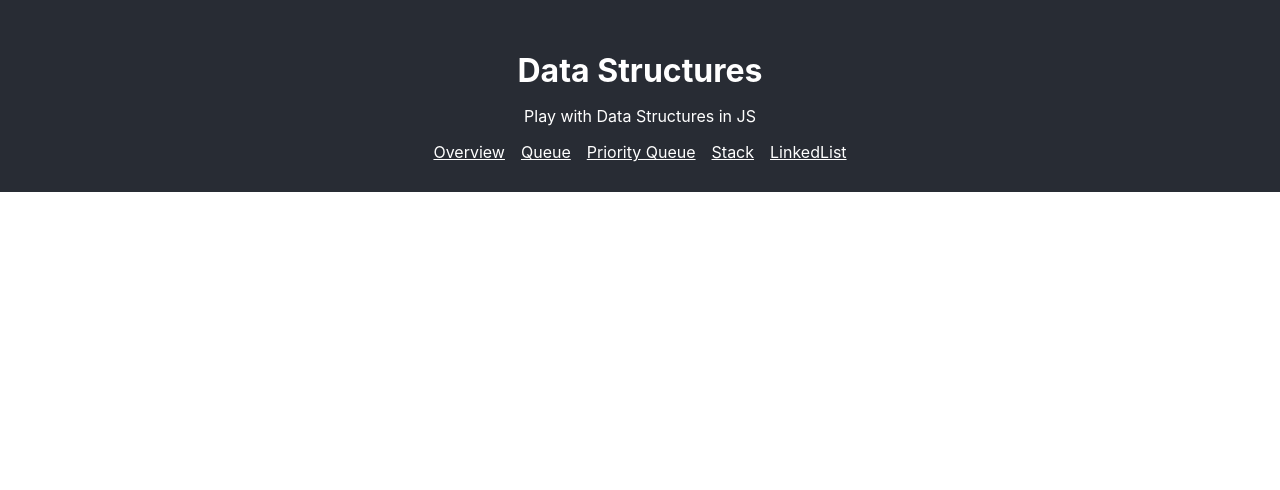
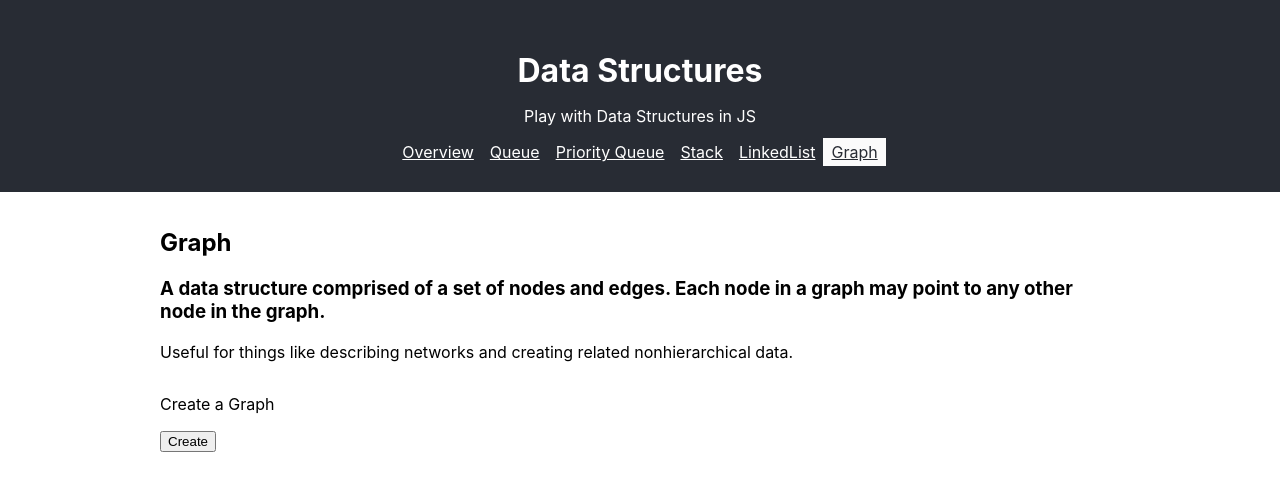
Before and after one commit to hansbrough/data-structures, a React (Create React App) app: page /graph in a window 1280 px wide. Shown: the top 490 px of the page. Built offline with nearby package versions, Linux system fonts and the light colour scheme.

Commit message:
add graph page and example

```diff
--- a/src/App.js
+++ b/src/App.js
@@ -5,6 +5,7 @@ import Queue from "./components/Queue";
 import PriorityQueue from "./components/PriorityQueue";
 import Stack from "./components/Stack";
 import LinkedList from "./components/LinkedList";
+import Graph from "./components/Graph";
 /*--styles--*/
 import './App.css';
 
@@ -21,6 +22,7 @@ function App() {
           <NavLink exact to="/priority-queue" activeClassName="active">Priority Queue</NavLink>
           <NavLink exact to="/stack" activeClassName="active">Stack</NavLink>
           <NavLink exact to="/linked-list" activeClassName="active">LinkedList</NavLink>
+          <NavLink exact to="/graph" activeClassName="active">Graph</NavLink>
         </nav>
       </header>
       <Route render={(props) => {
@@ -32,6 +34,7 @@ function App() {
             <Route exact path="/priority-queue" component={PriorityQueue} />
             <Route exact path="/stack" component={Stack} />
             <Route exact path="/linked-list" component={LinkedList} />
+            <Route exact path="/graph" component={Graph} />
           </Switch>
         )}
       }
--- /dev/null
+++ b/src/components/Graph.js
@@ -0,0 +1,65 @@
+import {React, useState, useRef} from 'react';
+import createGraph from '../structures/graph';
+
+const GraphPage = () => {
+  const [graph, setGraph] = useState();
+  const pushNodeInput = useRef(null);
+  const pushEdgeInput1 = useRef(null);
+  const pushEdgeInput2 = useRef(null);
+  const getInput = useRef(null);
+
+  const handlePushNodeClick = () => {
+    graph.addNode(pushNodeInput.current.value);
+    pushNodeInput.current.value = '';//cleanup ui
+  };
+
+  const handlePushEdgeClick = () => {
+    graph.addEdge(pushEdgeInput1.current.value, pushEdgeInput2.current.value);
+    pushEdgeInput1.current.value = '';//cleanup ui
+    pushEdgeInput2.current.value = '';
+  };
+
+  const handleGetNodeClick = () => {
+    const item = graph.getNode(getInput.current.value);
+    getInput.current.value = '';
+    return item;
+  };
+
+  return (
+    <main>
+      <h2>Graph</h2>
+      <h3>A data structure comprised of a set of nodes and edges. Each node in a graph may point to any other node in the graph.</h3>
+      <p>Useful for things like describing networks and creating related nonhierarchical data.</p>
+
+      <div style={{marginTop:"2rem"}}>
+        {!graph && (
+          <>
+          <p>Create a Graph</p>
+          <button onClick={() => setGraph(createGraph)}>Create</button>
+          </>
+        )}
+        {graph && (
+          <>
+          <p>Update Graph</p>
+          <input ref={pushNodeInput} />
+          <button onClick={handlePushNodeClick} disabled={false}>Add Node</button>
+          <p>Add an edge between 2 node keys</p>
+          <input placeholder="Node 1 key" ref={pushEdgeInput1} />
+          <input placeholder="Node 2 key" ref={pushEdgeInput2} />
+          <button onClick={handlePushEdgeClick} disabled={false}>Add Edge</button>
+
+          <p>GET</p>
+          <input ref={getInput} />
+          <button onClick={() => console.log(handleGetNodeClick())} disabled={false}>get node w/key</button>
+
+          <p>Print</p>
+          <button style={{display:'block'}} onClick={() => console.log(graph.print())} disabled={false}>Print Nodes</button>
+          </>
+
+        )}
+      </div>
+    </main>
+  )
+};
+
+export default GraphPage;
--- /dev/null
+++ b/src/structures/graph.js
@@ -0,0 +1,51 @@
+function createNode(key) {
+  const neighbors = [];
+
+  return {
+    key,
+    neighbors,
+    addNeighbor(node) {
+      neighbors.push(node);
+    }
+  }
+}
+
+function createGraph(directed=false) {
+  const nodes = [];
+  const edges = [];
+
+  return {
+    directed,
+    nodes,
+    edges,
+
+    addNode(key) {
+      nodes.push(createNode(key));
+    },
+    getNode(key) {
+      return nodes.find(n => n.key === key);
+    },
+    addEdge(key1, key2) {
+      const node1 = this.getNode(key1);
+      const node2 = this.getNode(key2);
+
+      node1.addNeighbor(node2);
+      edges.push(`${key1}-${key2}`);
+
+      if(!directed) {
+        node2.addNeighbor(node1);
+      }
+    },
+    print(){
+      return nodes.map(({key, neighbors}) => {
+        let result = key;
+        if(neighbors.length) {
+          result += ` => ${neighbors.map(neighbor => neighbor.key).join(' ')}`
+        }
+        return result;
+      }).join('\n')
+    }
+  }
+}
+
+export default createGraph;
```
